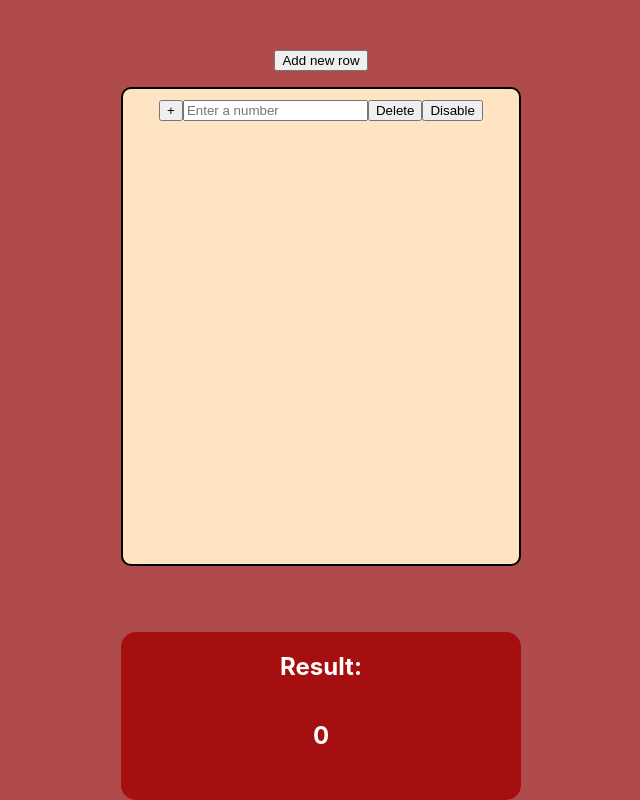
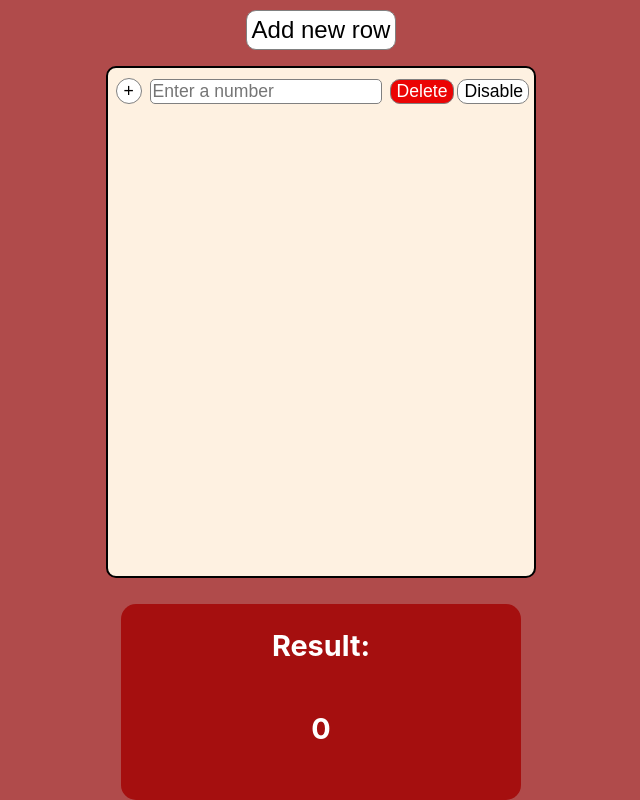
Before and after one commit to federico-palma/coolshop-exercise, a React (Create React App) app: page / in a window 1280 px wide. Shown: the whole page, without its empty margins (319-959 px from the left). Built offline with nearby package versions, Linux system fonts and the light colour scheme.

Commit message:
Improved styling

```diff
--- a/src/App.css
+++ b/src/App.css
@@ -11,27 +11,84 @@ main {
   justify-content: space-between;
 }
 
+button {
+  background: none;
+  background-color: white;
+  font-size: 1.1rem;
+  border-radius: 10px;
+  border: 1px solid grey;
+  transition: all 0.2s;
+}
+
+button:hover {
+  cursor: pointer;
+}
+
+button:active {
+  transform: scale(90%);
+}
+
 .row-container {
   height: 100%;
-  margin: 50px auto;
+  margin: 10px auto;
   display: flex;
   flex-direction: column;
   align-items: center;
 }
 
+.new-row-btn {
+  font-size: 1.5rem;
+  background-color: white;
+  padding: 5px;
+}
+
 .row-list {
-  background-color: bisque;
+  background-color: rgb(254, 241, 225);
   height: 100%;
-  width: 400px;
-  padding: 10px;
+  min-width: 400px;
+  width: fit-content;
+  padding: 5px;
   border: 2px solid black;
   border-radius: 10px;
   text-align: center;
+  overflow-y: scroll;
+}
+
+.row {
+  margin: 5px auto;
+  display: flex;
+  align-items: center;
+  justify-content: center;
+}
+
+.operator {
+  border-radius: 50%;
+  width: 26px;
+  height: 26px;
+  margin: 0px 3px;
+}
+
+.row-input {
+  margin: 0px 5px;
+  font-size: 1.1rem;
+  border-radius: 5px;
+  border: 1px solid grey;
+}
+
+.delete-btn {
+  margin: 0px 3px;
+  background-color: rgb(235, 4, 4);
+  color: white;
+}
+
+.disable-btn {
+  width: 72px;
 }
 
 .result-container {
   background-color: rgb(165, 15, 15);
   color: white;
+  font-size: 1.2rem;
   width: 400px;
   padding: 30px;
   padding-top: 0px;
--- a/src/Components/RowComponent.js
+++ b/src/Components/RowComponent.js
@@ -31,6 +31,7 @@ const RowComponent = (props) => {
       </button>
       <input
         type="number"
+        className="row-input"
         placeholder="Enter a number"
         onChange={(e) => setCurrentValue(e.target.value)}
       />
--- a/src/Components/RowsContainerComponent.js
+++ b/src/Components/RowsContainerComponent.js
@@ -7,7 +7,7 @@ const RowsContainerComponent = () => {
 
   return (
     <div className="row-container">
-      <button onClick={numbersCtx.handleAddNewRow}>Add new row</button>
+      <button className="new-row-btn" onClick={numbersCtx.handleAddNewRow}>Add new row</button>
       <ul className="row-list">
         {numbersCtx.rowsArray.map((element) => {
           return (
```
